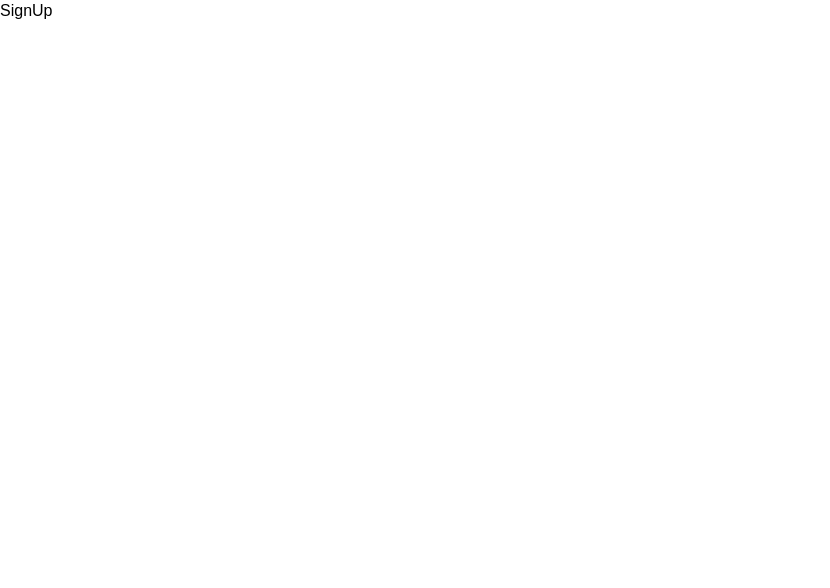
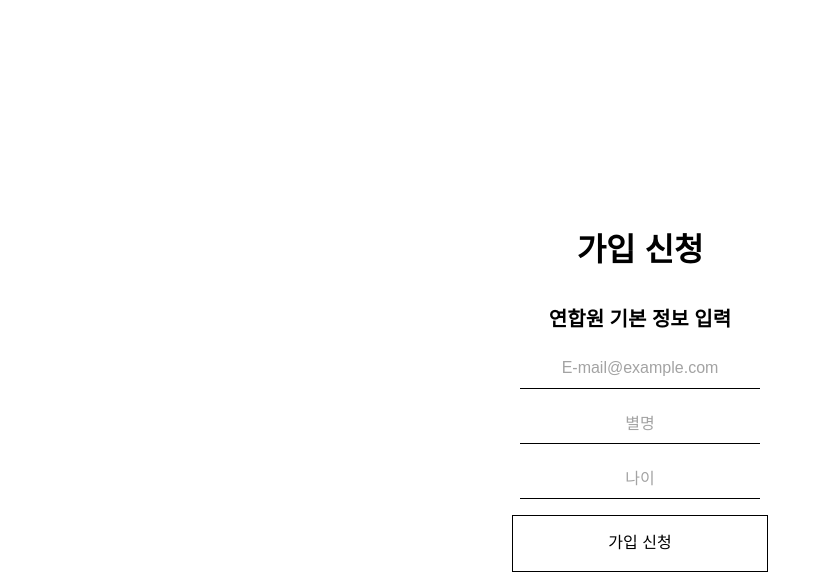
Before and after one commit to oratorium/client-web, a React (Create React App) app: page /sign-up in a window 1280 px wide. Shown: the top 588 px of the page, without its empty margins (0-830 px from the left). Built offline with nearby package versions, Linux system fonts and the light colour scheme.

Commit message:
update SignUp Page Design

```diff
--- a/src/App/Routes/SignUp/index.tsx
+++ b/src/App/Routes/SignUp/index.tsx
@@ -1,3 +1,65 @@
 import React from "react";
+import styled from "styled-components";
+import { InputText } from "App/Atomics/InputText";
+import { Button } from "App/Atomics/Button";
 
-export const SignUp = () => <div>SignUp</div>;
+const Layout = styled.div`
+  display: flex;
+  justify-content: center;
+  align-items: center;
+
+  width: 100vw;
+  height: 100vh;
+
+  form {
+    display: grid;
+    grid-gap: 1rem;
+    align-content: center;
+
+    max-width: 16rem;
+    width: 100%;
+
+    strong,
+    label,
+    input {
+      text-align: center;
+    }
+
+    strong {
+      font-size: 2rem;
+    }
+
+    label {
+      margin-top: 1rem;
+
+      font-size: 1.25rem;
+      font-weight: bolder;
+    }
+
+    input {
+      margin: 0 0.5rem;
+      padding: 0.5rem 0;
+    }
+
+    button {
+      padding: 1rem;
+
+      border: 1px solid black;
+    }
+  }
+`;
+
+export const SignUp = () => (
+  <Layout>
+    <form>
+      <strong>가입 신청</strong>
+      <label>연합원 기본 정보 입력</label>
+      <InputText placeholder="E-mail@example.com" />
+      <InputText placeholder="별명" />
+      <InputText placeholder="나이" />
+      <Button type="submit" onClick={console.log}>
+        가입 신청
+      </Button>
+    </form>
+  </Layout>
+);
```
